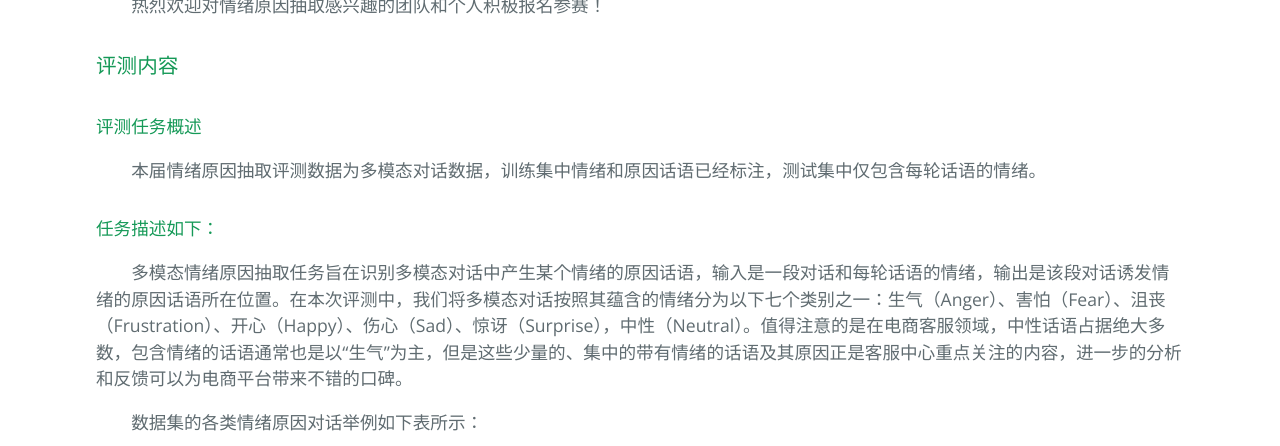
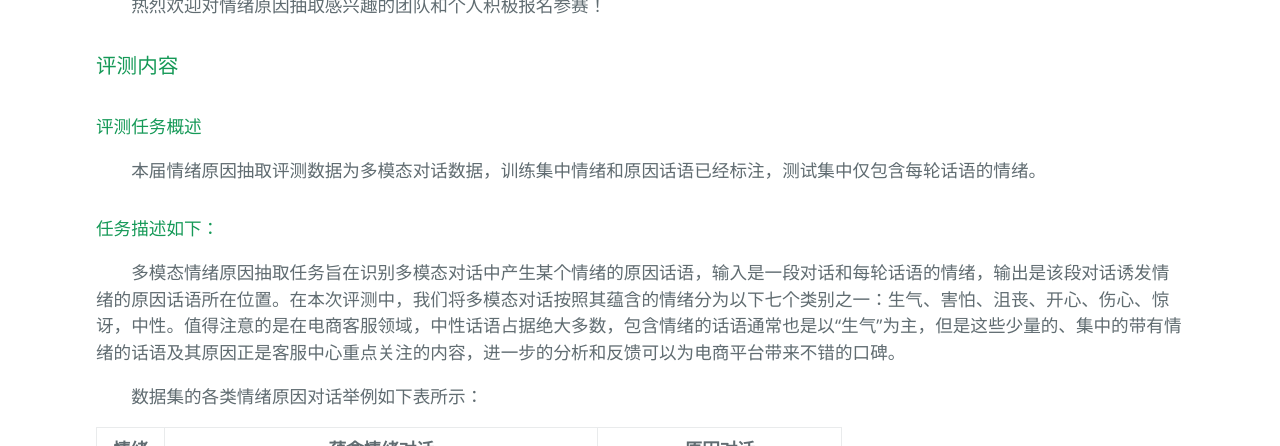
Before and after one commit to ccac2022ecemc/ccac2022ecemc.github.io, a Jekyll site: the page built from index.md, in a window 1280 px wide and 900 px high, scrolled down 974 px, cut to the strip 0-446 px from the top of the window. Built offline with Jekyll 4.4.1, drawn with Linux system fonts in a browser that asks for light colours; formulas are drawn with MathJax 3; part of the change alters nothing that is shown; some of the changed text lies outside the part shown.

Commit message:
Create index.md

```diff
--- a/index.md
+++ b/index.md
@@ -38,7 +38,7 @@ layout: default
 
 #### 任务描述如下：
 
-&ensp;&ensp;&ensp;&ensp;多模态情绪原因抽取任务旨在识别多模态对话中产生某个情绪的原因话语，输入是一段对话和每轮话语的情绪，输出是该段对话诱发情绪的原因话语所在位置。在本次评测中，我们将多模态对话按照其蕴含的情绪分为以下七个类别之一：生气（Anger）、害怕（Fear）、沮丧（Frustration）、开心（Happy）、伤心（Sad）、惊讶（Surprise），中性（Neutral）。值得注意的是在电商客服领域，中性话语占据绝大多数，包含情绪的话语通常也是以“生气”为主，但是这些少量的、集中的带有情绪的话语及其原因正是客服中心重点关注的内容，进一步的分析和反馈可以为电商平台带来不错的口碑。
+&ensp;&ensp;&ensp;&ensp;多模态情绪原因抽取任务旨在识别多模态对话中产生某个情绪的原因话语，输入是一段对话和每轮话语的情绪，输出是该段对话诱发情绪的原因话语所在位置。在本次评测中，我们将多模态对话按照其蕴含的情绪分为以下七个类别之一：生气、害怕、沮丧、开心、伤心、惊讶，中性。值得注意的是在电商客服领域，中性话语占据绝大多数，包含情绪的话语通常也是以“生气”为主，但是这些少量的、集中的带有情绪的话语及其原因正是客服中心重点关注的内容，进一步的分析和反馈可以为电商平台带来不错的口碑。
 
 &ensp;&ensp;&ensp;&ensp;数据集的各类情绪原因对话举例如下表所示：
 
@@ -95,10 +95,11 @@ layout: default
 &ensp;&ensp;&ensp;&ensp;其中$e\in Emotions, Emotions= \{Anger, Fear, Frustration, Happy, Sad, Surprise, Neutral \}$
 
 ### 数据集下载
-本次评测所有的数据集已经发布（**因学校服务器原因有延迟，这几天将发布**):
-- **下载链接**：[-](-)
-- **分享密码**：-
-- **解压密码**：-
+本次评测所有的数据集已经发布:
+- **下载链接**：[百度网盘](https://pan.baidu.com/s/1iwjgXWO_qE0Evi4IpXRgSw)
+- **分享密码**和 **解压密码** 将邮件发送给报名者。
+- **数据处理和实验中如有发现问题，及时联系。**
+- **使用数据前，请阅读版权声明，数据仅可用于本评测任务，请勿随意传播。**
 
 ### 注册报名
 
@@ -145,7 +146,7 @@ layout: default
 ### 评测规则和结果提交说明
 1. 每支参赛队伍最多不超过10名队员。
 
-2. 每支参赛队伍需指定一名队长，队伍名称不超过15个字符。
+2. 每支参赛队伍需指定一名队长，名称不超过15个字符。
 
 3. 每名选手只能参加一支队伍，一旦发现某位选手参加多支队伍，将取消所有相关队伍的参赛资格。
 
```
